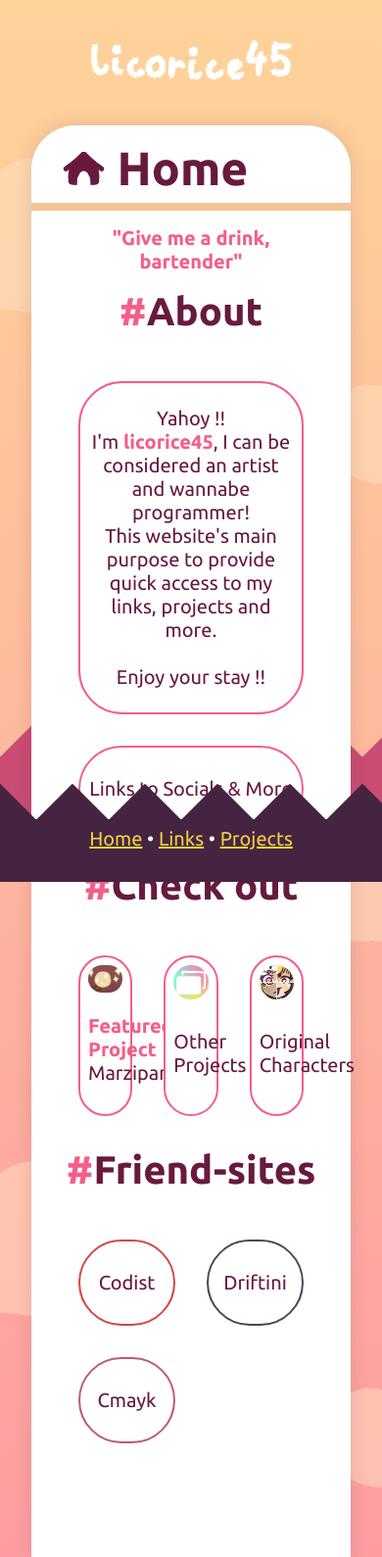
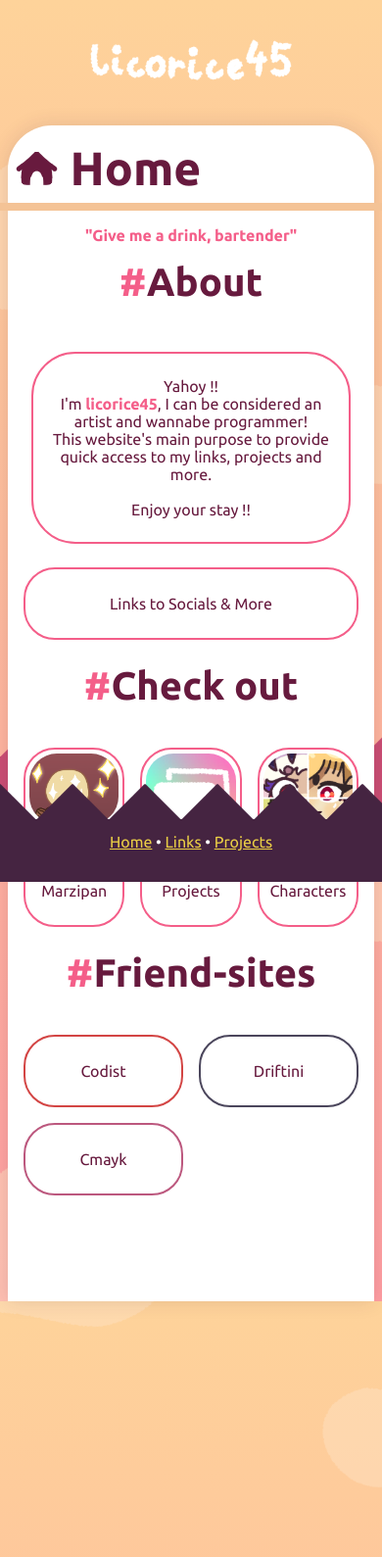
Before and after one commit to licorice45/licorice45.github.io, a Jekyll site: the page built from index.md, in a window 390 px wide. Shown: the whole page at 98% size. Built offline with Jekyll 4.4.1, drawn with Linux system fonts in a browser that asks for light colours.

Commit message:
quick mobile fix

```diff
--- a/_includes/head.html
+++ b/_includes/head.html
@@ -3,7 +3,7 @@
   <head>
     <meta charset="utf-8">
     <meta name="viewport" content="width=device-width, initial-scale=1">
-    <meta name="theme-color" content="#45242E">
+    <meta name="theme-color" content="#FED39A">
     <title>{{ page.title }} | licorice45</title>
     <link rel="stylesheet" href="/assets/style.css">
   </head>
--- a/_includes/itembox_style.html
+++ b/_includes/itembox_style.html
@@ -87,4 +87,15 @@ div.ib-item5 {
 		background-color: BLACK;
 	}
 }
+
+@media only screen and (max-width: 768px) {
+	div.itembox {
+		border-radius: 32px;
+		margin: 8px;
+		padding: 4px;
+	}
+
+	.itembox-thumb {
+	border-radius: 28px;
+}
 </style>
--- a/assets/style.css
+++ b/assets/style.css
@@ -22,11 +22,11 @@ body {
 }
 
 div.body {
-	width: calc(100vw - 128px);
+	width: calc(100vw - 32px);
 	max-width: 896px;
 	min-height: calc(100vh - 244px);
 	margin: 0 auto;
-	padding: 16px 32px 100px;
+	padding: 16px 8px 100px;
 	background-color: WHITE;
 	border-radius: 45px 45px 0 0;
 	box-shadow: 0px 0px 20px #45244122;
@@ -67,7 +67,7 @@ div.infobox {
 }
 
 div.infobox img {
-	width: 256px;
+	max-width: 256px;
 	display: block;
 	margin: auto;
 }
@@ -75,7 +75,7 @@ div.infobox img {
 @media only screen and (max-width: 1220px) {
 	div.infobox {
 		position: relative;
-		width: 60%;
+		width: calc(100% - 36px);
 		border-radius: 45px;
 		margin: 0 auto;
 		padding: 16px;
@@ -310,4 +310,8 @@ div.gallery {
 	.mobile-span3 {
 		grid-column: 1 / span 3;
 	}
+
+	p {
+		font-size: 1em;
+	}
 }
```
